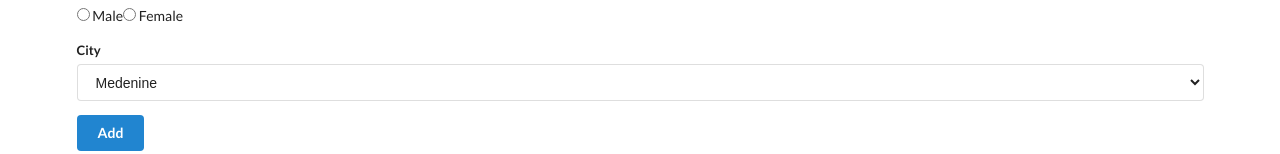
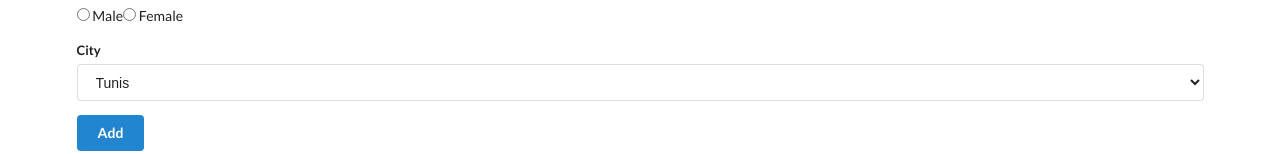
Before and after one commit to sarayedh/contact-management, a React (Create React App) app: page /add in a window 1280 px wide. Shown: the part 361-515 px from the top of the page. Built offline with nearby package versions, Linux system fonts and the light colour scheme; no server answers.

Commit message:
Update AddContact.js

```diff
--- a/src/components/AddContact.js
+++ b/src/components/AddContact.js
@@ -81,12 +81,12 @@ class AddContact extends React.Component {
           <div className="field">
           <label>City</label>
             <select name="city" onClick= {(e) => this.setState({city: e.target.value})}>
-              <option selected="Tunis"> Tunis </option>
-              <option selected="Manouba"> Manouba </option>
-              <option selected="Ariana"> Ariana </option>
-              <option selected="Sfax"> Sfax </option>
-              <option selected="Sousse"> Sousse </option>
-              <option selected="Medenine"> Medenine </option>
+              <option value="Tunis"> Tunis </option>
+              <option value="Manouba"> Manouba </option>
+              <option value="Ariana"> Ariana </option>
+              <option value="Sfax"> Sfax </option>
+              <option value="Sousse"> Sousse </option>
+              <option value="Medenine"> Medenine </option>
             </select>
           </div>
 
```
